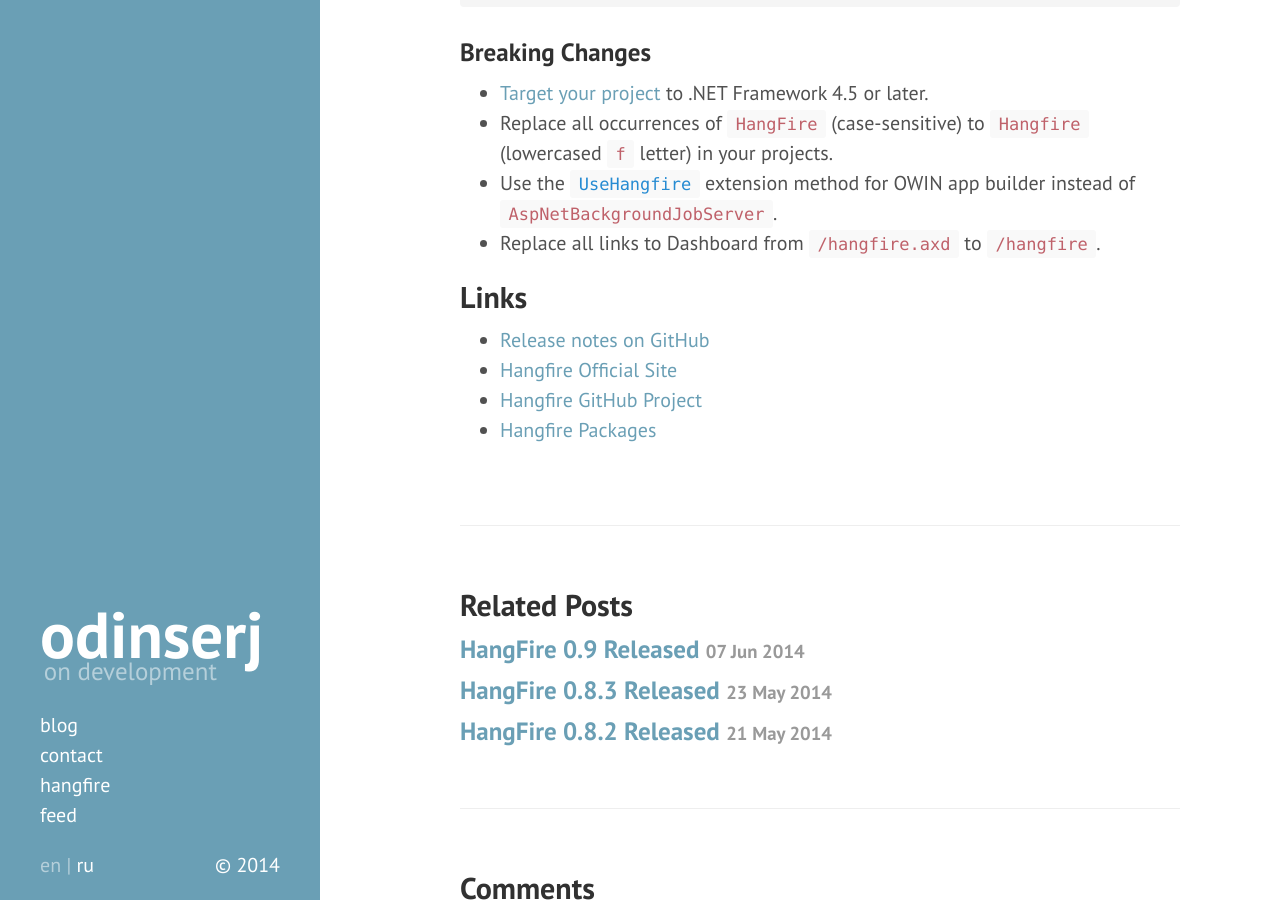
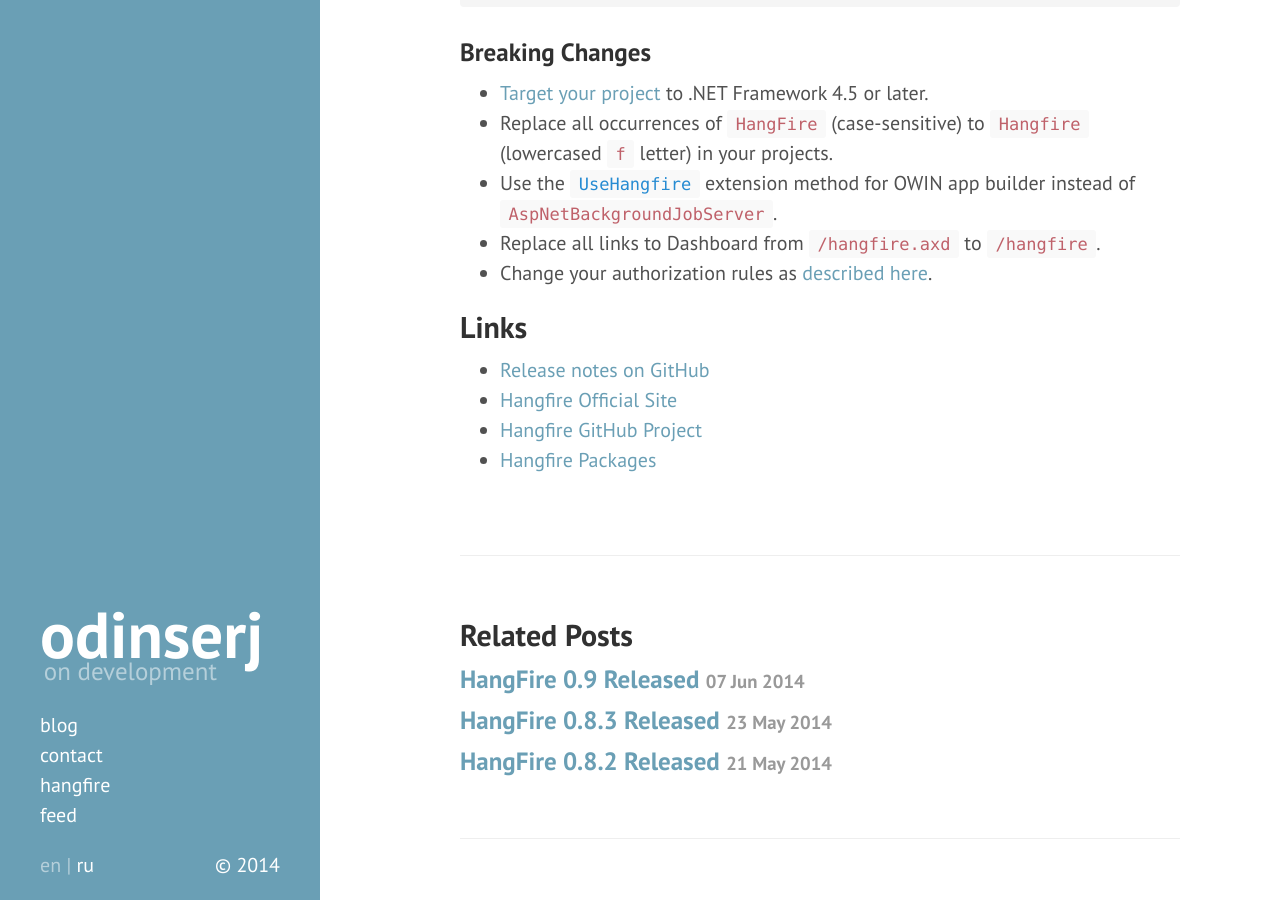
Before and after one commit to odinserj/odinserj.net, a Jekyll site: the page built from _posts/2014-06-30-hangfire-1.0-released.md, in a window 1280 px wide and 900 px high, scrolled down 1403 px. Built offline with Jekyll 4.4.1, drawn with Linux system fonts in a browser that asks for light colours; Markdown is read by kramdown in place of the engine named in the settings; comment, search, counter and statistics services are not loaded.

Commit message:
Add note for authorization filters

```diff
--- a/_posts/2014-06-30-hangfire-1.0-released.md
+++ b/_posts/2014-06-30-hangfire-1.0-released.md
@@ -48,6 +48,7 @@ PM> Uninstall-Package Hangfire.Web
 * Replace all occurrences of `HangFire` (case-sensitive) to `Hangfire` (lowercased `f` letter) in your projects.
 * Use the [`UseHangfire`](http://docs.hangfire.io/en/latest/users-guide/getting-started/owin-bootstrapper.html) extension method for OWIN app builder instead of `AspNetBackgroundJobServer`.
 * Replace all links to Dashboard from `/hangfire.axd` to `/hangfire`.
+* Change your authorization rules as [described here](http://docs.hangfire.io/en/latest/users-guide/deployment-to-production/configuring-authorization.html).
 
 ## Links
 
```
